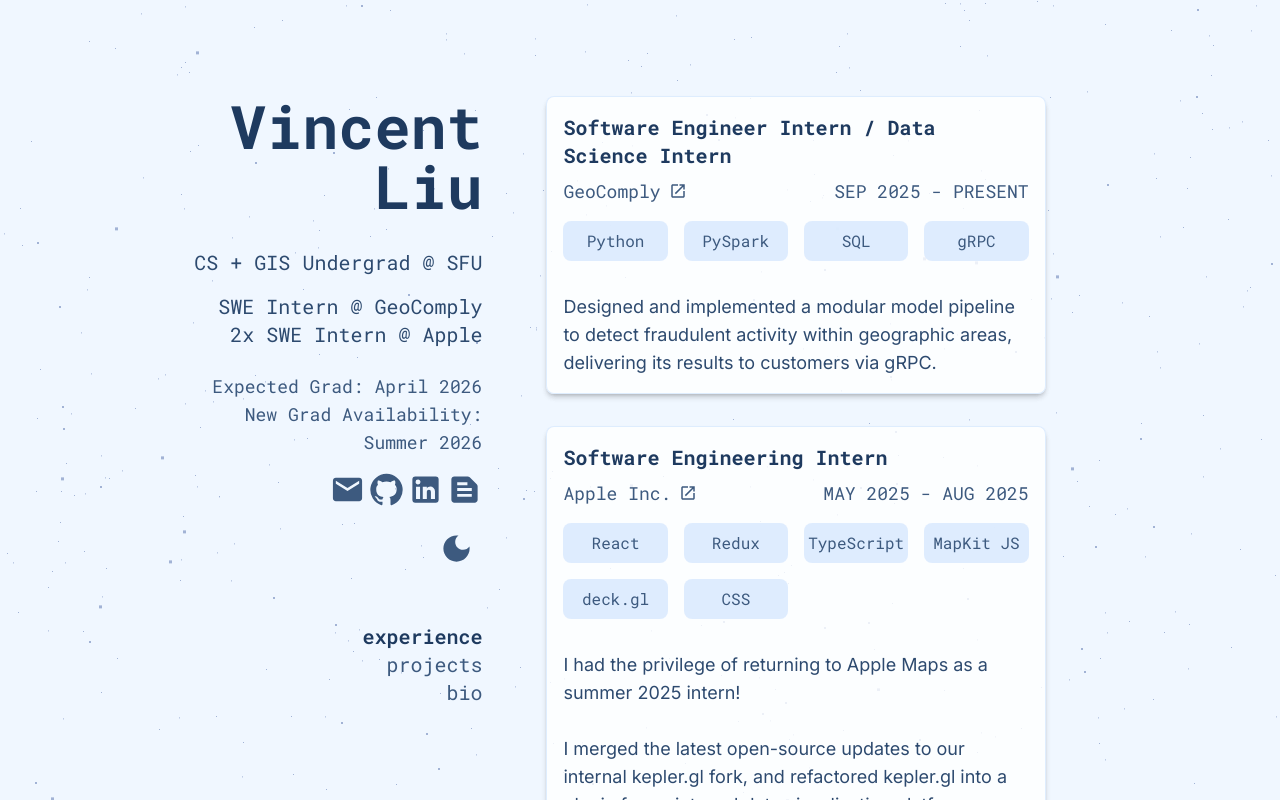
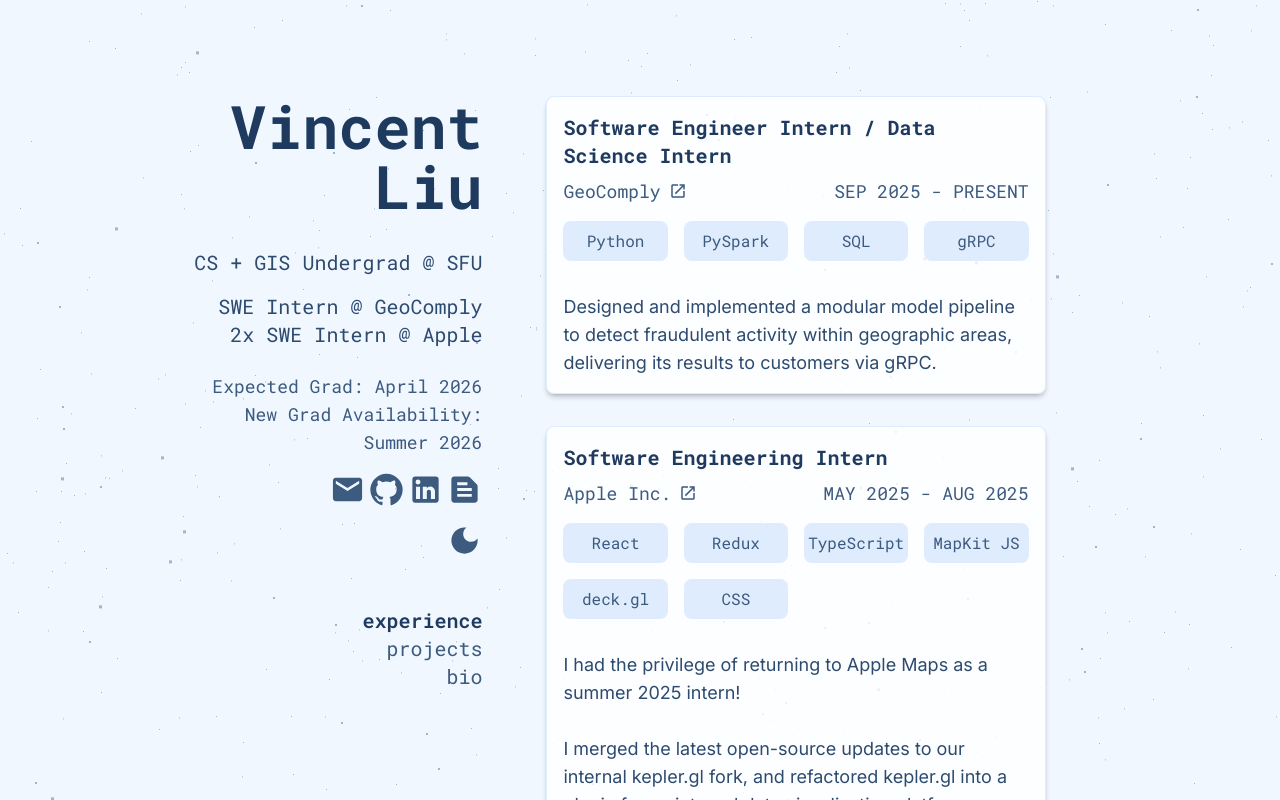
Before and after one commit to vinn03/personal-portfolio, a React (Vite) app in the folder portfolio/: page / in a window 1280 px wide. Shown: the top 800 px of the page. Built offline with nearby package versions, Linux system fonts and the light colour scheme.

Commit message:
removed padding in deskotp view

```diff
--- a/portfolio/src/components/theme-toggle/ThemeToggle.tsx
+++ b/portfolio/src/components/theme-toggle/ThemeToggle.tsx
@@ -8,7 +8,7 @@
   return (
     <button
       onClick={toggleTheme}
-      className="p-2 rounded-lg transition-colors duration-200
+      className="p-2 lg:p-0 rounded-lg transition-colors duration-200
                  text-navy-700 hover:text-navy-900
                  dark:text-blue-300 dark:hover:text-blue-100"
       aria-label={`Switch to ${theme === 'dark' ? 'light' : 'dark'} mode`}
```
